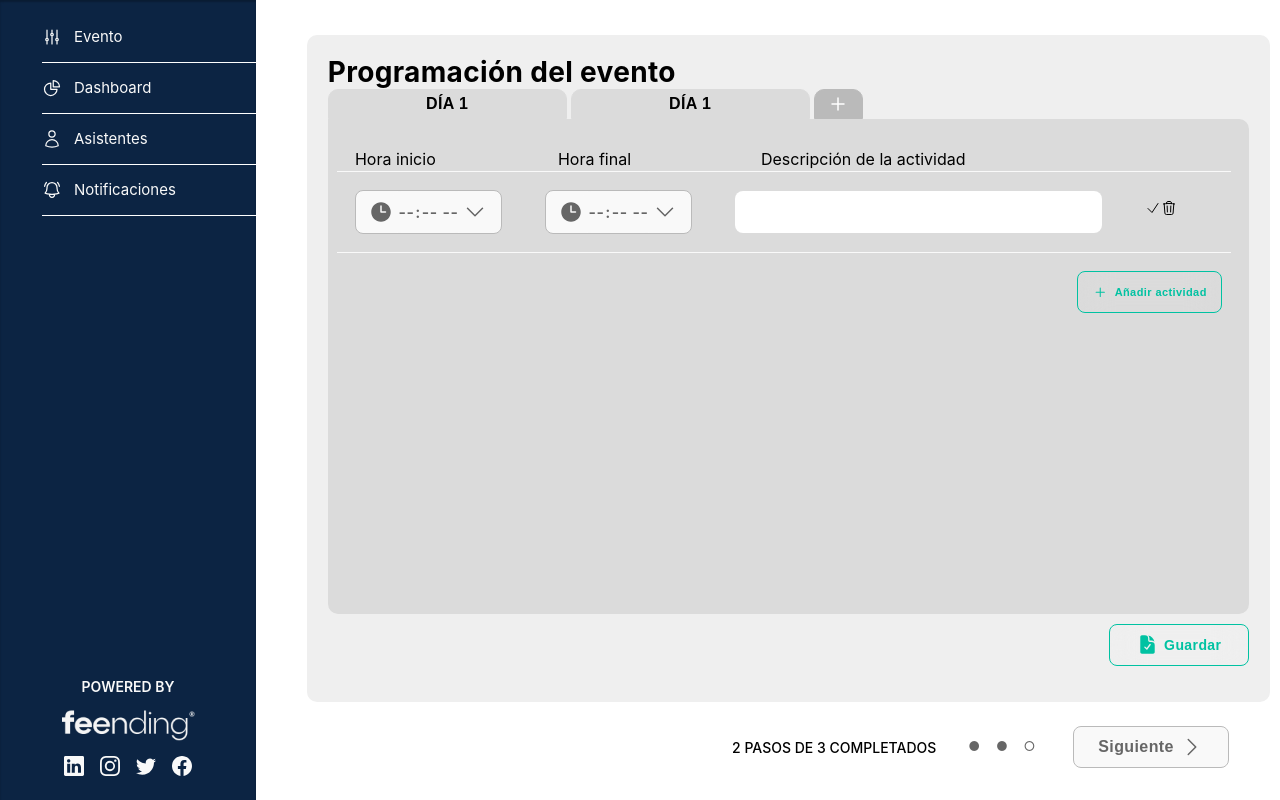
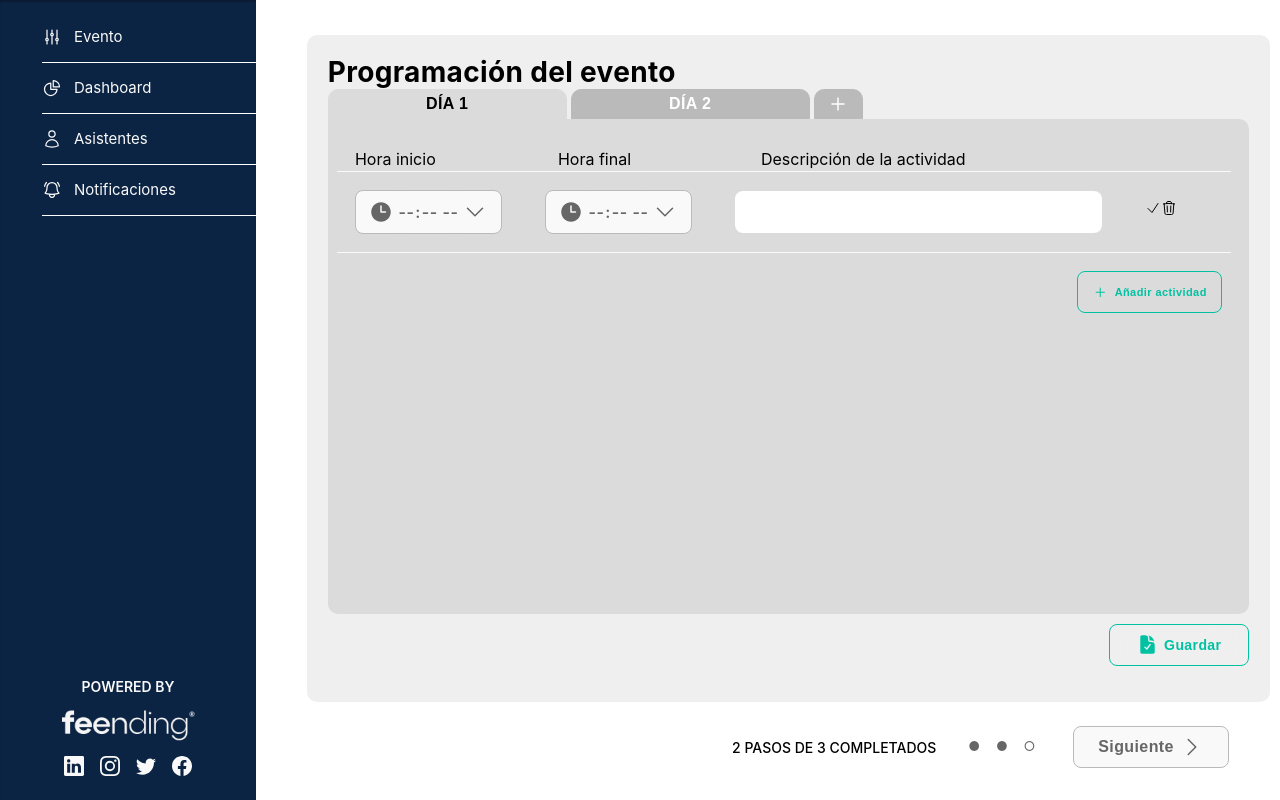
Before and after one commit to amsiceza/TBridge-Feending-Project, a React (Vite) app: page /katform in a window 1280 px wide. Both pictures are taken after a click on the button 595 px from the left and 104 px from the top of the page. Built offline with nearby package versions, Linux system fonts and the light colour scheme; a web font is replaced by a local one.

Commit message:
Tabs and save work, but not passing between tabs

```diff
--- a/src/components/ActivityTabList/ActivityTabList.jsx
+++ b/src/components/ActivityTabList/ActivityTabList.jsx
@@ -5,26 +5,18 @@ import { HiPlusSmall } from 'react-icons/hi2';
 import "../../sass/input.scss"
 
 
-const ActivityTabList = () => {
+const ActivityTabList = (props) => {
 
 const {currentDay}  = useSelector((state) => state.program);
 const dispatch = useDispatch();
 
-const [tabCounter, setTabCounter] = useState(1)
+const [tabCounter, setTabCounter] = useState(2)
 const [selectedButton, setSelectedButton] = useState(1)
 const [tabs, setTabs] = useState([
 <button key={1} className={selectedButton == 1  ? 'btn-tab-day-selected' : 'btn-tab-day'} value={1}>
       DÍA 1
 </button>
 ]);
-
-
-useEffect (() => {
-  console.log(currentDay)
-  console.log("this is tabcounter", tabCounter)
-  setSelectedButton(currentDay)
-}, [currentDay])
-
 
 const handleTabChange= (day) => {
     console.log("changing tabs, ", day)
@@ -33,13 +25,14 @@ const handleTabChange= (day) => {
 
 const addDay = () => {
     console.log(tabCounter)
+
        const newTab = (
       <button
       key={tabCounter}
       className={currentDay == tabCounter  ? 'btn-tab-day-selected' : 'btn-tab-day'}
 
       value={tabCounter}
-      onClick={() => handleTabChange(tabCounter)}
+      onClick={() => {handleTabChange(tabCounter)}}
       >
         DÍA {tabCounter}
       </button>
--- a/src/components/KatForm/KatForm.jsx
+++ b/src/components/KatForm/KatForm.jsx
@@ -20,8 +20,6 @@ const KatForm = () => {
   }, [currentDay])
 
 
-
-
   const [inputGroups, setInputGroups] = useState([
     { input0: currentDay, input1: '', input2: '', input3: '' }
   ]);
@@ -31,14 +29,124 @@ const KatForm = () => {
   };
 
 
+  const [tabCounter, setTabCounter] = useState(1)
+  const [selectedButton, setSelectedButton] = useState(1);
+  const [tabs, setTabs] = useState([
+  <button key={1} className={selectedButton == 1  ? 'btn-tab-day-selected' : 'btn-tab-day'} value={1}     onClick={() => {handleTabChange(1)}}>
+        DÍA 1
+  </button>
+  ]);
+
+
+
+  const handleTabChange = (day) => {
+    setSelectedButton(day)
+    console.log("THIS IS DAY: ", day)
+    let activityArray =  [];
+    inputGroups.forEach(group => activityArray.push({dia:currentDay, inicio:group.input1, fin:group.input2, actividad:group.input3}))
+    localStorage.setItem("Program" + currentDay, JSON.stringify(activityArray))
+
+    setInputGroups([
+      {  input1: '', input2: '', input3: '' }
+    ]);
+    dispatch(changeDay(day))
+  }
+
+
+
+  const addDay = () => {
+      console.log(tabCounter)
+        const dayNumber = tabCounter + 1
+        const newTab = (
+        <button
+        key={dayNumber}
+        className={currentDay == dayNumber  ? 'btn-tab-day-selected' : 'btn-tab-day'}
+        value={dayNumber}
+        onClick={() => {handleTabChange(dayNumber)}}
+        >
+          DÍA {dayNumber}
+        </button>
+      );
+      setTabCounter(tabCounter+1)
+      setTabs([...tabs, newTab]);
+      console.log(tabCounter, " and ", dayNumber)
+    };
+
+
+
+
+
+
+
+
+
+
+
+
+
+
+
+
+
+
+
+
+
+
+
+
+
+
+
+
+
+
+
+
+
+
+
+
+
+
+
+
+
+
+
+
+
+
+
+
+
+
+
+
+
+
+
+
+
+
+
+
+
+
 
 
 
 const dispatch = useDispatch();
 
-const handleDay= (day) => {
-  dispatch(changeDay(day))
-}
+// const handleDay= (day) => {
+//   let activityArray =  [];
+//   console.log("SAVING AGAIN fdfafsafafasf")
+//   inputGroups.forEach(group => activityArray.push({dia:currentDay, inicio:group.input1, fin:group.input2, actividad:group.input3}))
+//   localStorage.setItem("Program" + currentDay, JSON.stringify(activityArray))
+//   dispatch(changeDay(day))
+//   setInputGroups([{ input1: '', input2: '', input3: '' }])
+
+// }
 
 
 
@@ -72,6 +180,9 @@ const handleDay= (day) => {
     setInputGroups(updatedGroups);
   };
 
+
+
+
 //It can be converted back to input fields:
 
   const handleConvertToInput = (index) => {
@@ -91,17 +202,17 @@ const handleDay= (day) => {
   const handleSave = (e) =>{
       const inputGroupsShowTrue =inputGroups.map((row, index) => {
       return {
-        input0: currentDay,
         input1: row.input1 ? row.input1 : '00:00',
         input2: row.input2 ? row.input2 : '00:00',
         input3: row.input3 ? row.input3 : 'N/A',
         showText: true}
       })
       setInputGroups(inputGroupsShowTrue)
-      e.preventDefault();
+      // e.preventDefault();
+      console.log("This is currentDay: ", currentDay)
       let activityArray =  [];
-      inputGroups.forEach(group => activityArray.push({dia:group.input0, inicio:group.input1, fin:group.input2, actividad:group.input3}))
-      localStorage.setItem("Program", JSON.stringify(activityArray))
+      inputGroups.forEach(group => activityArray.push({dia:currentDay, inicio:group.input1, fin:group.input2, actividad:group.input3}))
+      localStorage.setItem("Program" + currentDay, JSON.stringify(activityArray))
     }
 
 
@@ -109,6 +220,8 @@ const handleDay= (day) => {
 
 
   // Another component prints the actual form. Passing values
+
+
   const renderInputGroups = () => {
     return inputGroups.map((group, index) => (
       <InputGroup
@@ -128,10 +241,6 @@ const handleDay= (day) => {
 
 
 
-
-
-
-
   return (
     <>
 
@@ -140,7 +249,14 @@ const handleDay= (day) => {
 
         <div className="tab">
 
-          <ActivityTabList></ActivityTabList>
+          {/* <ActivityTabList handleSave={handleSave}></ActivityTabList> */}
+
+
+
+    {tabs}
+
+<button className="btn-tab-plus" onClick={addDay}><span><HiPlusSmall /></span></button>
+
           {/* <button className="btn-tab-day" >DÍA 1</button>
           <button className="btn-tab-day">DÍA 2</button>
           <button className="btn-tab-day" onClick={()=>(handleDay(3))}>DÍA 3</button>
```
